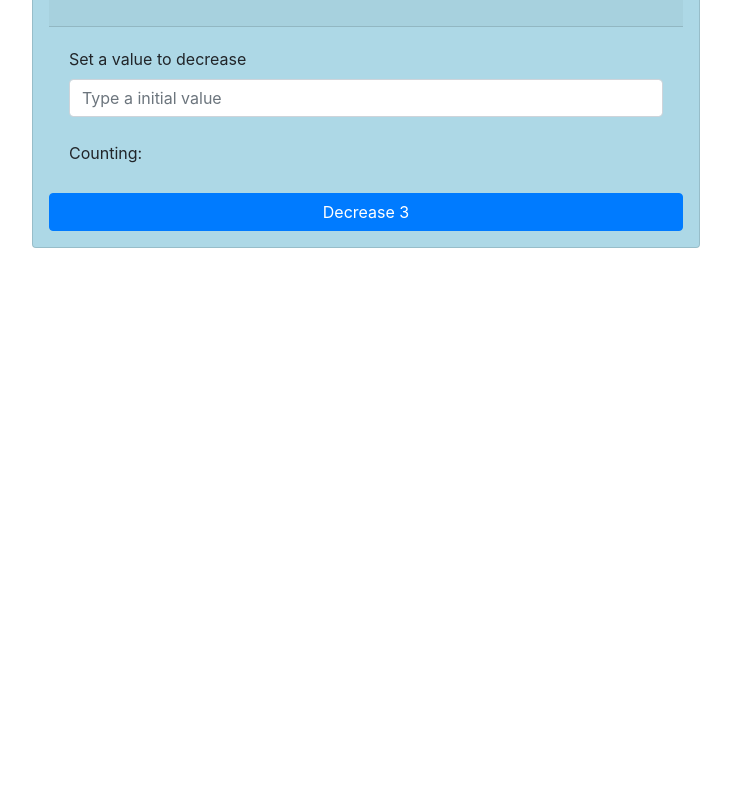
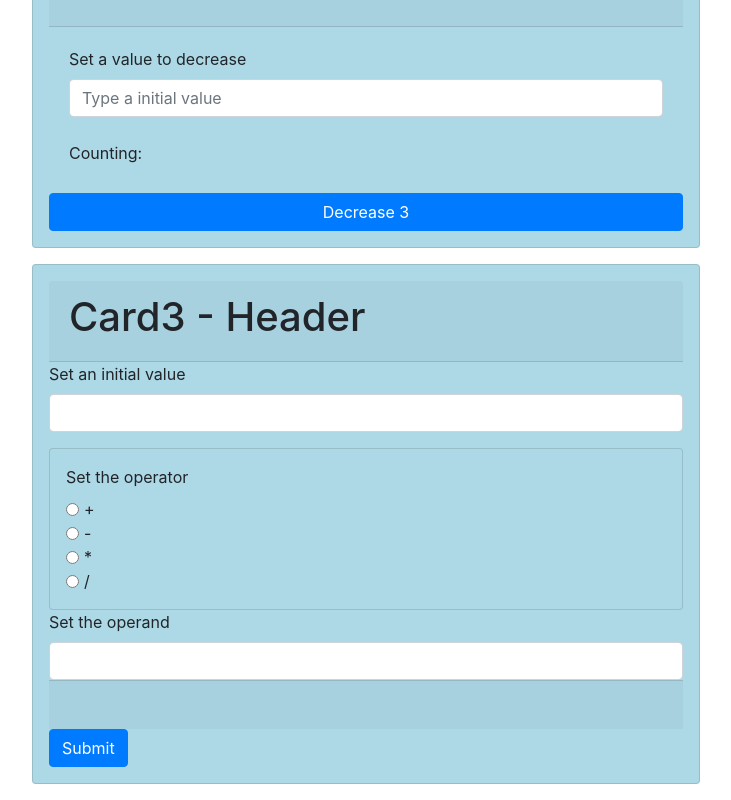
Before and after one commit to tonykieling/doingHooks, a React (Create React App) app: page / in a window 1280 px wide. Shown: the part 352-1152 px from the top of the page, without its empty margins (274-1005 px from the left). Before the commit the page ends 800 px from the top, so only its background shows below. Built offline with nearby package versions, Linux system fonts and the light colour scheme.

Commit message:
functions were splitted and inserting other card and elements, such as radio

```diff
--- a/src/App.js
+++ b/src/App.js
@@ -1,110 +1,21 @@
-import React, { useState, useEffect, useRef } from 'react';
+import React from 'react';
 import 'bootstrap/dist/css/bootstrap.min.css';
 import './App.css';
-import { Card, Button, Form } from "react-bootstrap";
+import Card1 from "./FirstComponent.js";
+import Card2 from "./SecondComponent.js";
+import Card3 from "./ThirdComponent.js";
 
 const firstTitle = document.title;
 
 function App() {
-  const [counter1, setCounter1] = useState(0);
-
-  const [counter2, setCounter2] = useState("")
-  useEffect(() => {
-    console.log("useEffect", counter2);
-    if (field)
-      document.title = field;
-    else document.title = firstTitle;
-  });
-
-
-  const [field, setField] = useState("");
-  const fiedlRef = useRef(null);
-
-  const clickFunc1 = () => {
-    // console.log("counter1 before:", counter1);
-    setCounter1(counter1 + 1);
-    // setTimeout(() => {
-    //   console.log("counter1 after +1s:", counter1);
-    // }, 1000);
-    //*** it seems at the end of the function the setCounter is gonna perform, even though set a time, the value is the old one
-  }
-
-  const clickFunc2 = () => {
-    if (counter2 !== "")
-      setCounter2(counter2 - 3);
-    else{
-      if (field)
-        setCounter2(field - 3);
-      else {
-        setCounter2(<span style={{color: "green", fontWeight:"bolder"}}>need to specify above</span>);
-        setTimeout(() => {
-          setCounter2("");
-          fiedlRef.current.focus();
-        }, 1500);
-      }
-    }
-  }
-
-
-  const handleChange = event => {
-    if (!!Number(event.target.value))
-      setField(event.target.value);
-    else if (event.target.value === "")
-      setField("");
-  }
-
-  const updateValue = event => {
-    if (event.key === "Enter") {
-      setCounter2(event.target.value);
-    }
-  }
 
   return (
     <div className="form-position">
-      <Card className="card-settings">
-        <Card.Header>
-          <h1>Card1 - Header</h1>
-        </Card.Header>
-        <Card.Body>
-          Counting: { counter1 }
-        </Card.Body>
-        <Button
-          // onClick = { () => setCounter1(counter1 + 1)}
-          onClick = { clickFunc1 }
-        >
-          Increase 1
-        </Button>
-      </Card>
-
-      <Card className="card-settings">
-        <Card.Header>
-          <h1>Card2 - Header</h1>
-        </Card.Header>
-        <Card.Body>
-          <Form.Label> Set a value to decrease</Form.Label>
-          <Form.Control
-            type          = "text"
-            placeholder   = "Type a initial value"
-            name          = "counter2"
-            onChange      = { handleChange }
-            onKeyPress    = { updateValue }
-            value         = { field }
-            ref           = { fiedlRef }
-          />
-          <br />
-          <Form.Label>
-            Counting: { (counter2 >= 0
-                ? <span style={{color: "blue", fontWeight: "bold"}}>{counter2}</span>
-                : <span style={{color: "red" , fontWeight: "bold"}}>{counter2}</span>  )
-              || "<no value at all>" }
-          </Form.Label>
-        </Card.Body>
-        <Button
-          onClick = { clickFunc2 }
-        >
-          Decrease 3
-        </Button>
-      </Card>
+      <Card1 />
+      <Card2
+        firstTitle  = { firstTitle}
+      />
+      <Card3 />
     </div>
   );
 }
--- /dev/null
+++ b/src/FirstComponent.js
@@ -0,0 +1,35 @@
+import React, { useState } from 'react';
+import { Card, Button } from "react-bootstrap";
+
+export default function FirstComponent() {
+  const [counter, setCounter] = useState(0);
+
+  const clickFunc = () => {
+    // console.log("counter1 before:");
+    setCounter(counter + 1);
+    // setTimeout(() => {
+    //   console.log("counter1 after +1s:", counter1);
+    // }, 1000);
+    //*** it seems at the end of the function the setCounter is gonna perform, even though set a time, the value is the old one
+  }
+
+  return (
+    <div >
+      <Card className="card-settings">
+        <Card.Header>
+          <h1>Card1 - Header</h1>
+        </Card.Header>
+        <Card.Body>
+          Counting: { counter }
+        </Card.Body>
+        <Button
+          // onClick = { () => setCounter(counter + 1)}
+          onClick = { clickFunc }
+        >
+          Increase 1
+        </Button>
+      </Card>
+
+    </div>
+  )
+}
--- /dev/null
+++ b/src/SecondComponent.js
@@ -0,0 +1,84 @@
+import React, { useState, useEffect, useRef } from 'react'
+import { Card, Button, Form } from "react-bootstrap";
+
+
+export default function SecondComponent(props) {
+  const [counter2, setCounter2] = useState("");
+
+  useEffect(() => {
+    // console.log("useEffect", counter2);
+    if (field)
+      document.title = field;
+    else document.title = props.firstTitle;
+  });
+
+
+  const [field, setField] = useState("");
+  const fiedlRef = useRef(null);
+
+  const clickFunc2 = () => {
+    if (counter2 !== "")
+      setCounter2(counter2 - 3);
+    else{
+      if (field)
+        setCounter2(field - 3);
+      else {
+        setCounter2(<span style={{color: "green", fontWeight:"bolder"}}>need to specify above</span>);
+        setTimeout(() => {
+          setCounter2("");
+          fiedlRef.current.focus();
+        }, 1500);
+      }
+    }
+  }
+
+
+  const handleChange = event => {
+    if (!!Number(event.target.value))
+      setField(event.target.value);
+    else if (event.target.value === "")
+      setField("");
+  }
+
+
+  const updateValue = event => {
+    if (event.key === "Enter") {
+      setCounter2(event.target.value);
+    }
+  }
+
+
+  return (
+    <div>
+      <Card className="card-settings">
+        <Card.Header>
+          <h1>Card2 - Header</h1>
+        </Card.Header>
+        <Card.Body>
+          <Form.Label> Set a value to decrease</Form.Label>
+          <Form.Control
+            type          = "text"
+            placeholder   = "Type a initial value"
+            name          = "counter2"
+            onChange      = { handleChange }
+            onKeyPress    = { updateValue }
+            value         = { field }
+            ref           = { fiedlRef }
+          />
+          <br />
+          <Form.Label>
+            Counting: { (counter2 >= 0
+                ? <span style={{color: "blue", fontWeight: "bold"}}>{counter2}</span>
+                : <span style={{color: "red" , fontWeight: "bold"}}>{counter2}</span>  )
+              || "<no value at all>" }
+          </Form.Label>
+        </Card.Body>
+        <Button
+          onClick = { clickFunc2 }
+        >
+          Decrease 3
+        </Button>
+      </Card>
+    </div>
+  )
+}
--- /dev/null
+++ b/src/ThirdComponent.js
@@ -0,0 +1,66 @@
+import React, { useState } from 'react'
+import { Card, Button, Form } from "react-bootstrap";
+
+
+export default function ThirdComponent() {
+  const [value, setValue] = useState("");
+
+  const [result, setResult] = useState(0);
+
+
+  const handleChange = e => {
+    setValue(e.target.value);
+  }
+
+
+  const handleSubmit = (e) => {
+    console.log("submit clicked", e.target);
+  }
+
+
+  return (
+    <div>
+      <Card className="card-settings">
+        <Card.Header>
+          <h1>Card3 - Header</h1>
+        </Card.Header>
+        <Form>
+          <Form.Label>Set an initial value</Form.Label>
+          <Form.Control
+            type      = "text"
+            onChange  = { handleChange}
+          />
+          <Card className = "card-settings">
+            <Form.Label>Set the operator</Form.Label>
+            <Form.Check inline label = "+" type = "radio" name = "operator" value = "+" id = "plus"/>
+            <Form.Check inline label = "-" type = "radio" name = "operator" value = "-" id = "minus"/>
+            <Form.Check inline label = "*" type = "radio" name = "operator" value = "*" id = "times"/>
+            <Form.Check inline label = "/" type = "radio" name = "operator" value = "/" id = "divided"/>
+          </Card>
+
+          <Form.Label>Set the operand</Form.Label>
+          <Form.Control
+            type      = "text"
+            onChange  = { handleChange}
+          />
+
+          <Card.Footer>
+            {
+              value
+                ? <span style = {{fontWeight: "bold", color: "green"}}>{ result }</span>
+                : <br />
+            }
+          </Card.Footer>
+
+          <Button
+            onClick   = { handleSubmit }
+          >
+            Submit
+          </Button>
+        </Form>
+
+
+      </Card>
+    </div>
+  )
+}
```
Also changed, not shown: src/firstComponent.js (deleted).
